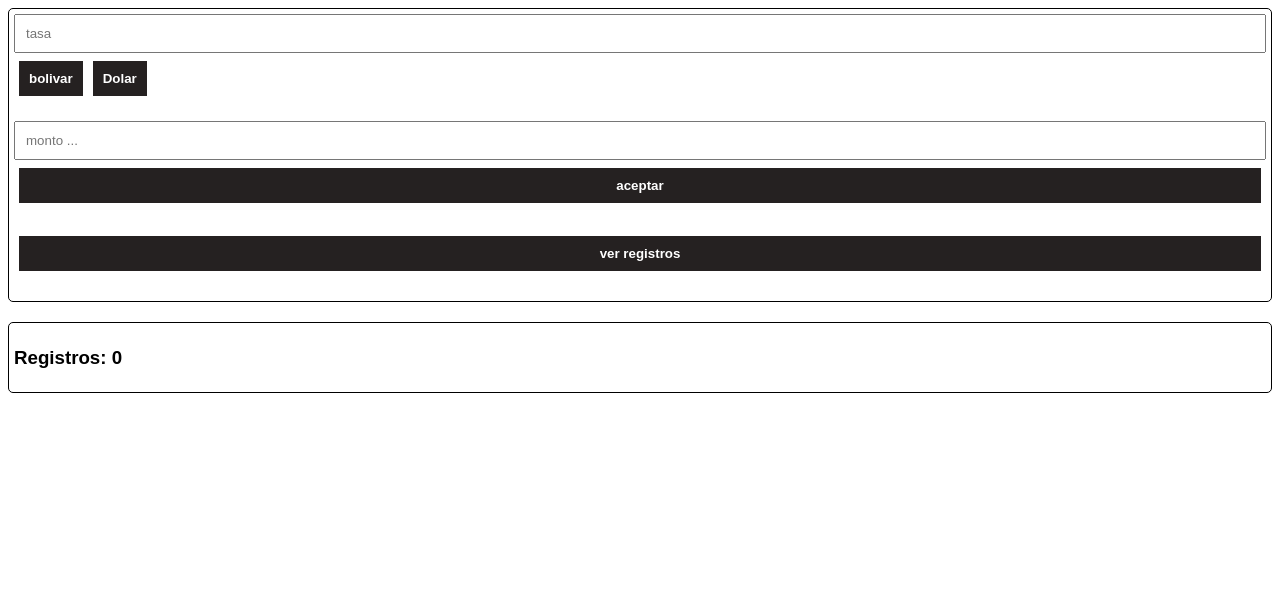
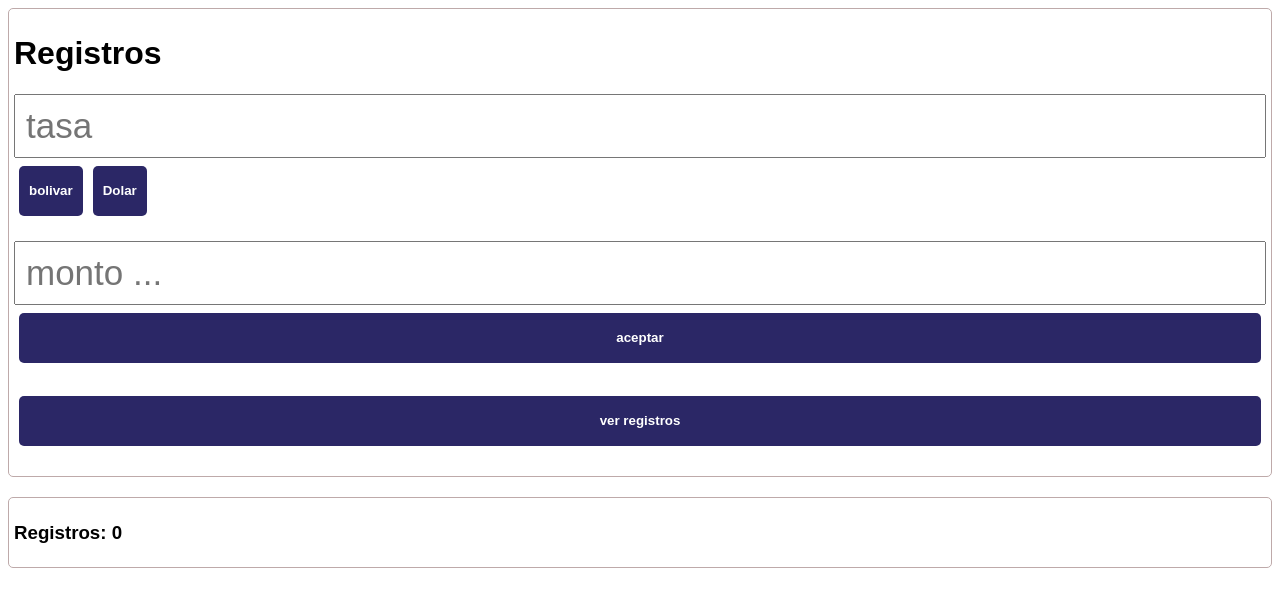
Before and after one commit to samuelpaez/app-frontend-registros, a React (Vite) app: page / in a window 1280 px wide. Shown: the top 606 px of the page. Built offline with nearby package versions, Linux system fonts and the light colour scheme.

Commit message:
registros-backend

```diff
--- a/src/componentes/Lista.jsx
+++ b/src/componentes/Lista.jsx
@@ -9,9 +9,9 @@ function Lista() {
       <div className="card">
                   <h3>Registros: {lista.length} </h3>
       {
-        lista.map((e,i)=> <div key={i} className="card">
-          <p>Bs: {e.dinerobolivar}</p>
-          <p>$:{e.dinerodolar}</p>
+        lista.map((e,i)=> <div key={i} className="card item-lista">
+          <p>Bs: {e.dinerobolivar.toFixed(2)}</p>
+          <p>$:{e.dinerodolar.toFixed(2)}</p>
           <button onClick={()=> eliminaritem(e._id)}>eliminar</button>
           </div>)
       }
--- a/src/componentes/Registrar.jsx
+++ b/src/componentes/Registrar.jsx
@@ -16,6 +16,7 @@ function Registrar() {
   return (
     <>
       <div className="card">
+        <h1>Registros</h1>
         <input
           type="number"
           placeholder="tasa"
--- a/src/contexto/contexto.jsx
+++ b/src/contexto/contexto.jsx
@@ -3,8 +3,8 @@ import { createContext, useContext, useEffect, useState } from "react";
 export const ContextoGlobal = createContext();
 
 function ProveedorDatos(props) {
-  let url = "https://app-registros-backend.onrender.com/";
-  let url2 = "http://localhost:3000/";
+  let url2 = "https://app-registros-backend.onrender.com/";
+  let url = "http://localhost:3000/";
   const [lista, setlista] = useState([]);
   const [monto, setmonto] = useState(0);
   const [tasa, settasa] = useState(0);
@@ -25,6 +25,10 @@ function ProveedorDatos(props) {
       ano,
       mes,
     });
+    if(buscar.data.length === 0){
+      alert('no hay registros')
+      return
+    }
     console.log(buscar.data);
     setlista(buscar.data);
   };
--- a/src/index.css
+++ b/src/index.css
@@ -4,24 +4,31 @@ body {
 
 input {
   padding: 10px;
+  font-size: 35px;
 }
 button {
+  height: 50px;
   border: none;
+  border-radius: 5px;
   padding: 10px;
   cursor: pointer;
   margin-top: 10px;
-  background: rgb(37, 33, 33);
+  background: rgb(43, 39, 102);
   color: white;
   font-weight: bold;
   margin: 8px 5px 25px 5px;
 }
+button:hover{
+  opacity: 0.8;
+}
 select {
   padding: 10px;
+  font-size: 40px;
 }
 
 .card {
   padding: 5px;
-  border: 1px solid black;
+  border: 1px solid rgb(190, 170, 170);
   border-radius: 5px;
   margin-bottom: 20px;
   display: flex;
@@ -32,3 +39,13 @@ select {
   background: red;
   color: white;
 }
+
+.item-lista p{
+  font-weight: bold;
+  font-size: 30px;
+}
+
+.item-lista *{
+  padding: 0;
+  margin: 0;
+}
```
